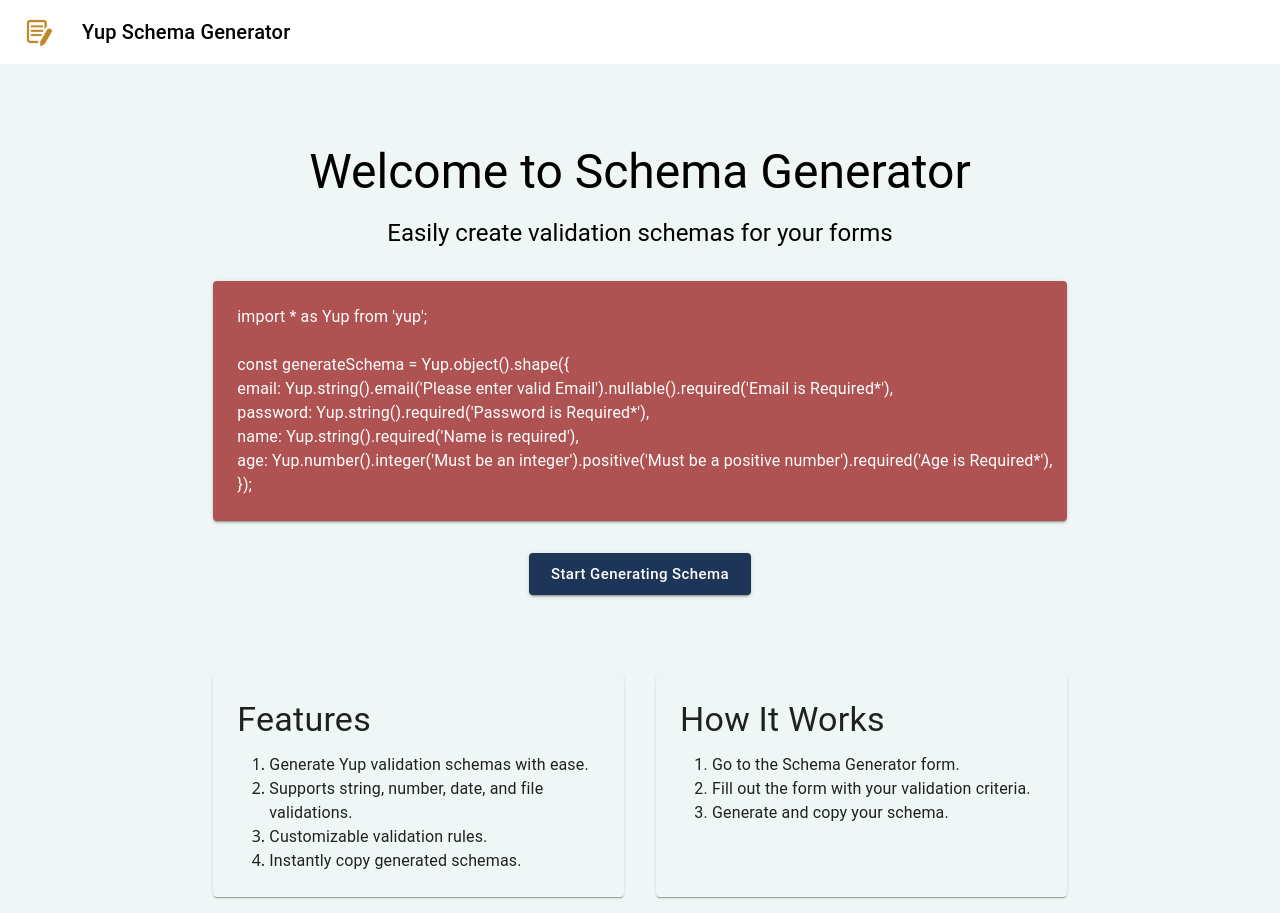
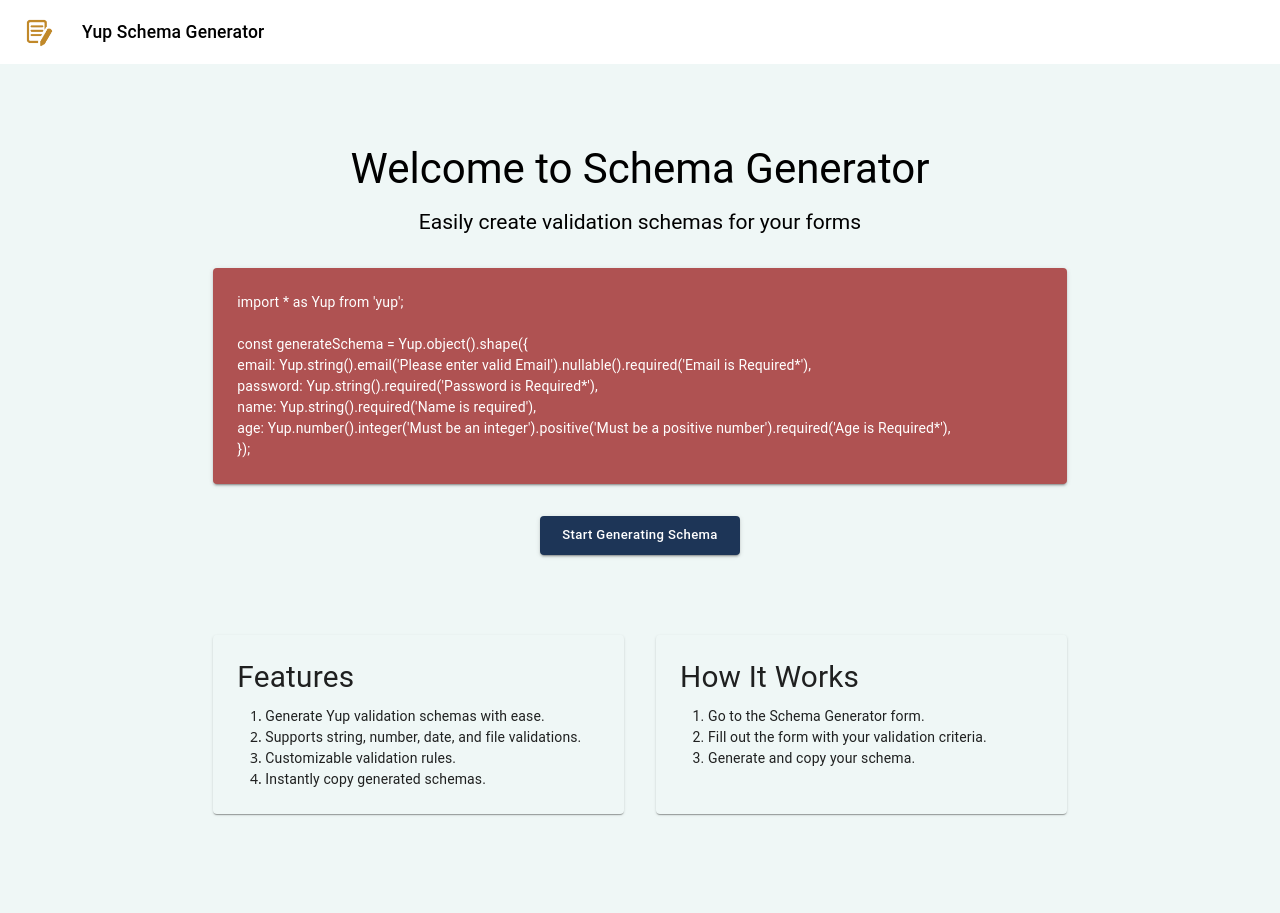
Before and after one commit to Shaivaan/Formik-Schema-Generator, a React (Vite) app: page / in a window 1280 px wide. After the commit the page ends 828 px from the top, so only its background shows below. Built offline with nearby package versions, Linux system fonts and the light colour scheme.

Commit message:
style: minor style changes

```diff
--- a/src/Components/String/StringComp.tsx
+++ b/src/Components/String/StringComp.tsx
@@ -92,7 +92,7 @@ const EmailHandler=({formIndex} : FormIndexType)=>{
 const UrlHandler=({formIndex}:FormIndexType)=>{
     return <>
         <ValidationTextFieldMessage messageKey="URL" formikKey={setFieldValueFirstArg(formIndex,'whenSelectedString.errorMessage' as fieldKeyType)}/>
-        <SwitchAndTextField swichLabel="Is Custom URL?" formIndex={formIndex} switchKeyName="whenSelectedString.isCustomUrl" keyName="whenSelectedString.customUrl" label="Enter Custom URL" placholder="Enter Custom URL" />
+        <SwitchAndTextField swichLabel="Is Custom URL?" formIndex={formIndex} switchKeyName="whenSelectedString.isCustomUrl" keyName="whenSelectedString.customUrl" label="Enter Custom URL Domain" placholder="Enter Custom URL Domain" />
     </>
 }
 
--- a/src/index.css
+++ b/src/index.css
@@ -1,6 +1,16 @@
 body{
     background-color: #EFF7F6;
 }
+
+@media screen and (max-width: 1280px) {
+    html {
+      font-size: 13.5px !important; /* Sets 1rem to 14px */
+    }
+  }
+
+  html {
+    font-size: 14px !important; /* Sets 1rem to 14px */
+  }
 
 .global_column_flex{
     display: flex;
```
